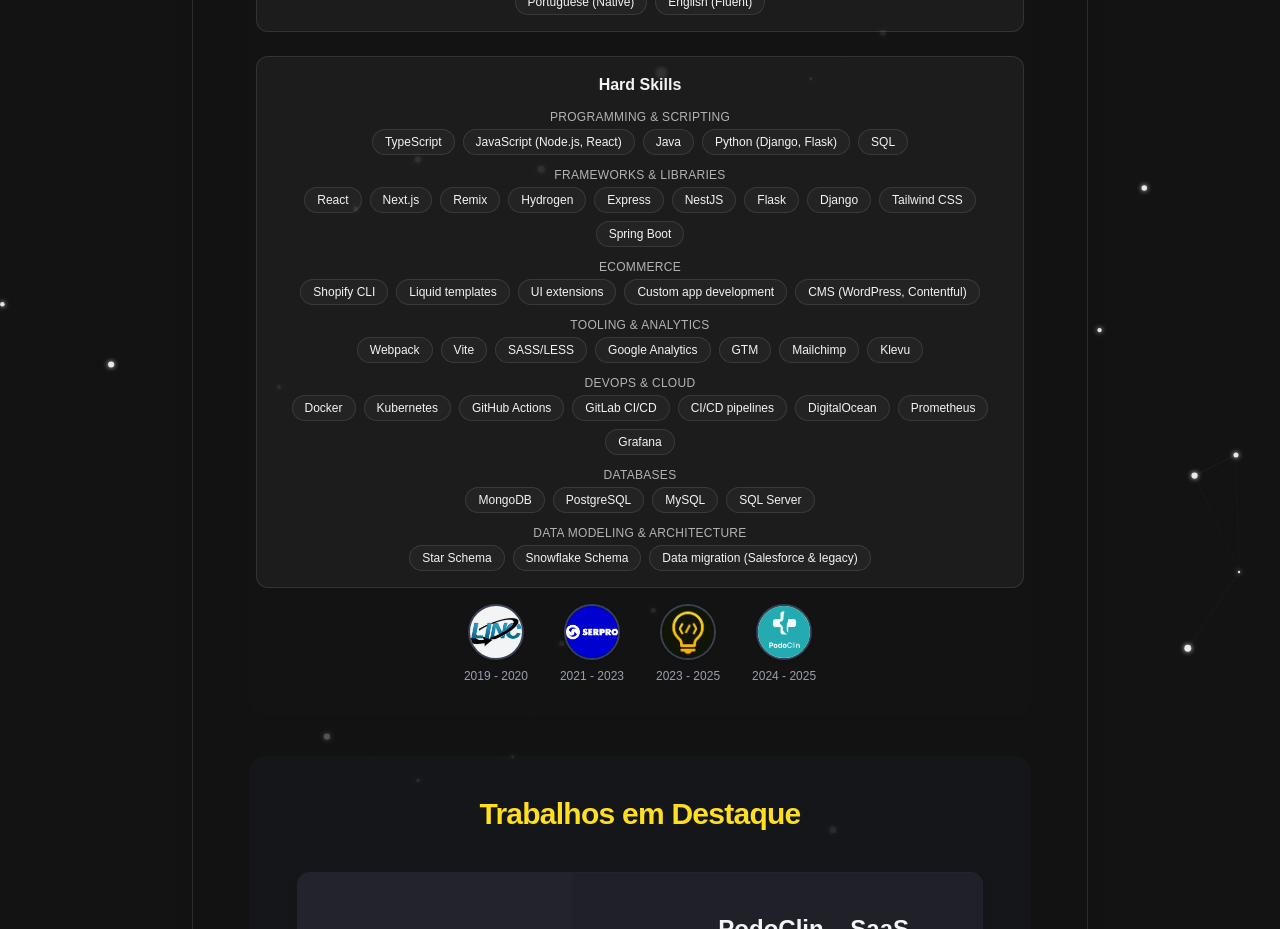
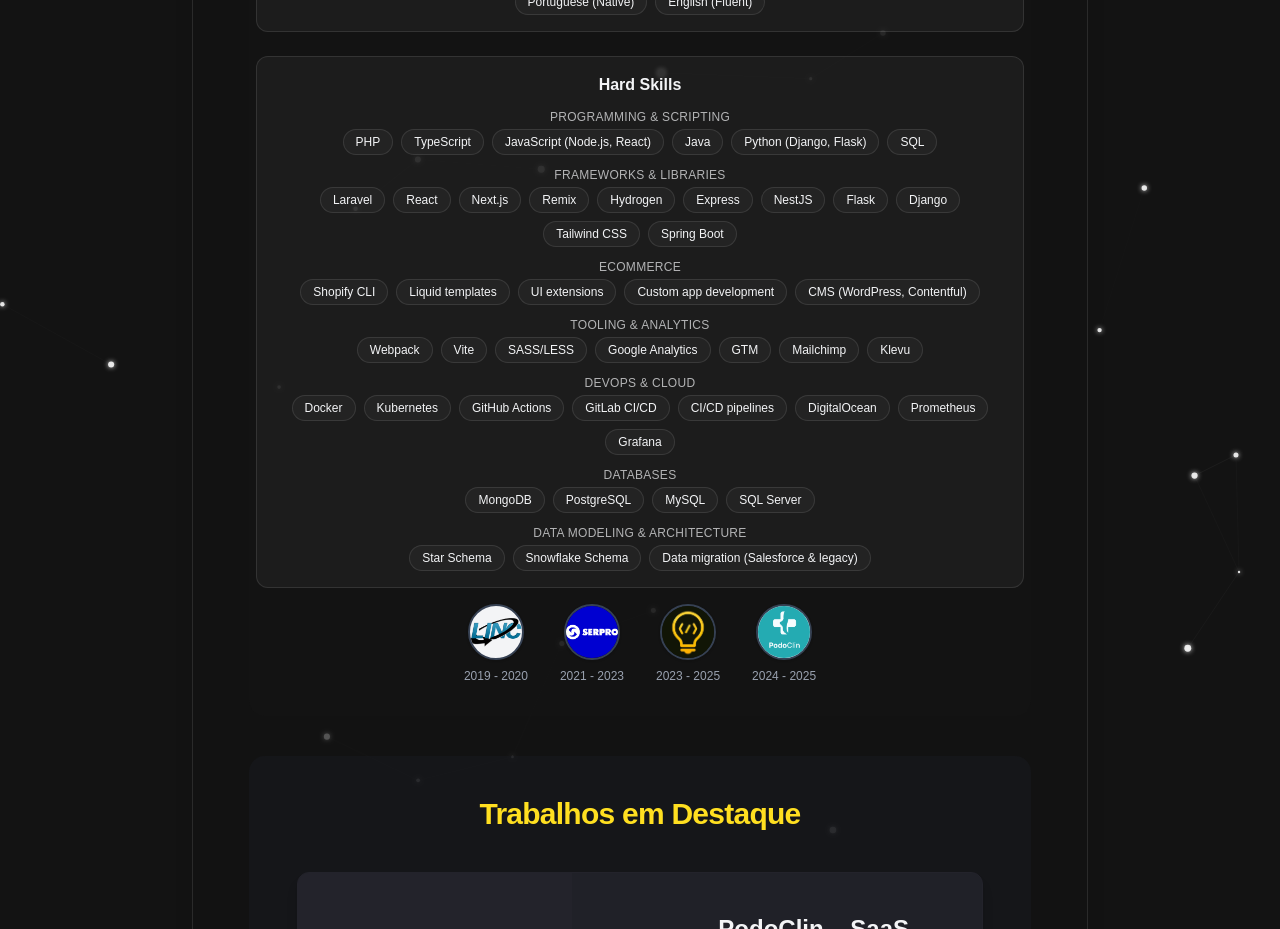
Before and after one commit to linknasubi/linknasubi.github.io, a Next.js app: page / in a window 1280 px wide. Shown: the part 1540-2469 px from the top of the page. Built offline with nearby package versions, Linux system fonts and the light colour scheme; a web font is replaced by a local one.

Commit message:
Some cv updates

```diff
--- a/app/sections/SoftwareEngineerSection.tsx
+++ b/app/sections/SoftwareEngineerSection.tsx
@@ -13,8 +13,8 @@ interface SoftwareEngineerSectionProps {
 
 // NEW — Skills (baseado no seu CV)
 const hardSkills = {
-  programming: ['TypeScript', 'JavaScript (Node.js, React)', 'Java', 'Python (Django, Flask)', 'SQL'],
-  frameworks: ['React', 'Next.js', 'Remix', 'Hydrogen', 'Express', 'NestJS', 'Flask', 'Django', 'Tailwind CSS', 'Spring Boot'],
+  programming: ['PHP', 'TypeScript', 'JavaScript (Node.js, React)', 'Java', 'Python (Django, Flask)', 'SQL'],
+  frameworks: ['Laravel', 'React', 'Next.js', 'Remix', 'Hydrogen', 'Express', 'NestJS', 'Flask', 'Django', 'Tailwind CSS', 'Spring Boot'],
   ecommerce: ['Shopify CLI', 'Liquid templates', 'UI extensions', 'Custom app development', 'CMS (WordPress, Contentful)'],
   tooling: ['Webpack', 'Vite', 'SASS/LESS', 'Google Analytics', 'GTM', 'Mailchimp', 'Klevu'],
   devops: ['Docker', 'Kubernetes', 'GitHub Actions', 'GitLab CI/CD', 'CI/CD pipelines', 'DigitalOcean', 'Prometheus', 'Grafana'],
```
Also changed, not shown: 3 other files (tests, documents, lock files or other folders).
